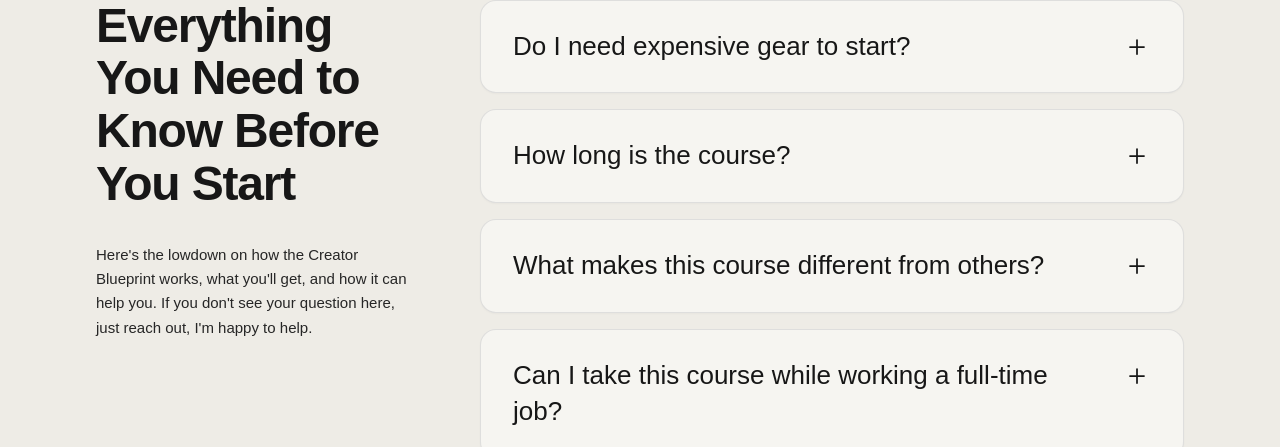
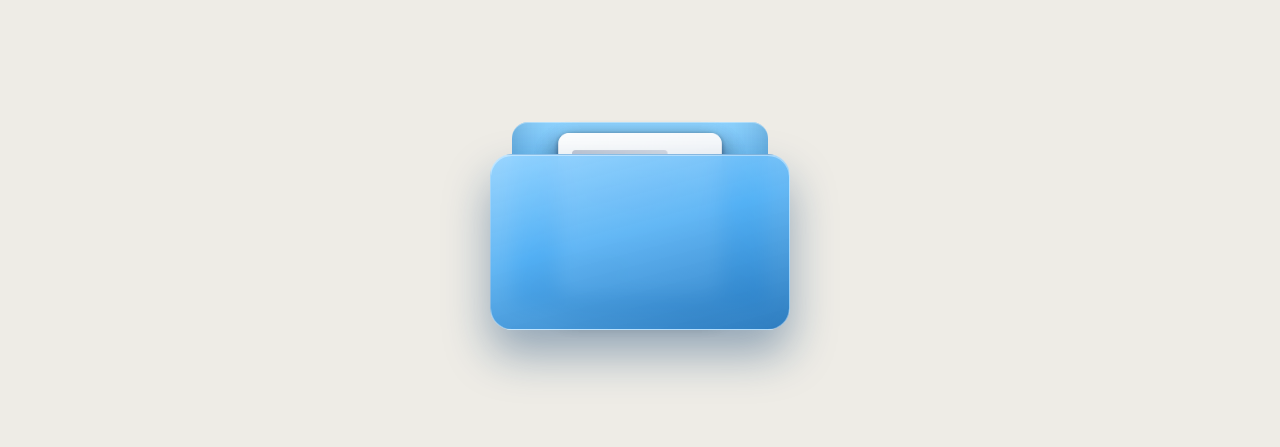
Before and after one commit to ayan-011/Upcoming_Portfolio, a Next.js app in the folder myapp/: page / in a window 1280 px wide. Shown: the part 6289-6736 px from the top of the page. Built offline with nearby package versions, Linux system fonts and the light colour scheme.

Commit message:
add a cool folder for resume

```diff
--- /dev/null
+++ b/myapp/app/components/FolderHoverReveal.tsx
@@ -0,0 +1,209 @@
+import React, { useState } from "react";
+import { motion } from "framer-motion";
+
+/**
+ * GlassyFolder
+ * -------------------------------------------------------------
+ * A frosted-glass sky-blue folder (macOS Finder folder palette).
+ * Files sit tucked inside and stay visible through the glass front
+ * even while closed. On hover the front flap swings open FORWARD/
+ * DOWN like a real hinged folder cover (hinge at the bottom crease,
+ * not the top), and the two files pop up out of the folder with a
+ * bouncy, magnetic spring.
+ *
+ * No glitch on enter/exit because:
+ * 1. Files are mounted once and never unmount — only transform +
+ *    opacity change, so there's no remount flash.
+ * 2. Only transform-level properties animate (x, y, rotate, scale,
+ *    rotateX) — never layout properties like top/left/width/height —
+ *    so the browser never reflows mid-animation.
+ * 3. Each file drives its own spring, so re-triggering hover mid
+ *    motion smoothly redirects instead of restarting (the "magnetic"
+ *    feel).
+ * 4. transformOrigin is pinned to where each element actually
+ *    hinges/exits from, so scale/rotate never jump from the wrong
+ *    pivot point.
+ * 5. Files keep a CONSTANT z-index, always beneath the glass front.
+ *    They still end up visually "in front" once open because at
+ *    their open resting position they no longer geometrically
+ *    overlap the flap at all — so there's nothing to switch, and
+ *    nothing to pop/glitch mid-flight.
+ *
+ * Dependencies: framer-motion
+ *   npm install framer-motion
+ */
+
+interface FileConfig {
+  id: string;
+  title: string;
+  meta: string;
+  restX: number;
+  restY: number;
+  rotate: number;
+  delay: number;
+}
+
+// Only two files now, bigger cards, gently fanned.
+const FILES: FileConfig[] = [
+  { id: "resume", title: "Resume.pdf", meta: "Updated Sep 2026", restX: -46, restY: -168, rotate: -7, delay: 0 },
+  { id: "portfolio", title: "Portfolio.pdf", meta: "Case studies", restX: 46, restY: -168, rotate: 7, delay: 0.06 },
+];
+
+const openSpring = { type: "spring" as const, stiffness: 320, damping: 15, mass: 0.85 };
+const closeSpring = { type: "spring" as const, stiffness: 420, damping: 23, mass: 0.7 };
+const lidSpring = { type: "spring" as const, stiffness: 220, damping: 19, mass: 1 };
+
+export default function GlassyFolder() {
+  const [open, setOpen] = useState(false);
+
+  return (
+    <div
+      style={{
+        minHeight: "70vh",
+        width: "100%",
+        display: "flex",
+        alignItems: "center",
+        justifyContent: "center",
+        // background: "radial-gradient(circle at 30% 20%, #0e1c3f 0%, #060912 55%, #020308 100%)",
+        // fontFamily: "'Inter', system-ui, -apple-system, BlinkMacSystemFont, sans-serif",
+      }}
+    >
+      <div
+        role="button"
+        tabIndex={0}
+        aria-pressed={open}
+        aria-label="Open folder to reveal files"
+        onMouseEnter={() => setOpen(true)}
+        onMouseLeave={() => setOpen(false)}
+        onFocus={() => setOpen(true)}
+        onBlur={() => setOpen(false)}
+        onClick={() => setOpen((v) => !v)}
+        style={{
+          position: "relative",
+          width: 300,
+          height: 260,
+          cursor: "pointer",
+          outline: "none",
+          perspective: 1000,
+        }}
+      >
+        {/* ---------------------------------------------------------- */}
+        {/* BACK PANEL — sits behind everything. Its gradient bottoms   */}
+        {/* out at the same tone the front glass bottoms out at, plus   */}
+        {/* an inset fade, so if it bleeds through the blur it blends   */}
+        {/* into shadow instead of showing as a mismatched seam.        */}
+        {/* ---------------------------------------------------------- */}
+        <div
+          style={{
+            position: "absolute",
+            left: 22,
+            right: 22,
+            top: 52,
+            height: 186,
+            borderRadius: "16px 16px 6px 6px",
+            background: "linear-gradient(180deg, #8FD3FE 0%, #5CB6F5 40%, #3B9AE0 70%, #2678BE 100%)",
+            boxShadow: "inset 0 1px 0 rgba(255,255,255,0.35), inset 0 -50px 60px -20px rgba(15,70,120,0.85)",
+            zIndex: 5,
+          }}
+        />
+
+        {/* ---------------------------------------------------------- */}
+        {/* FILES — mounted once, always at least partly visible;       */}
+        {/* sit behind the glass front (blurred through it) when        */}
+        {/* closed, then rise clear of it, sharp, when open. z-index    */}
+        {/* is CONSTANT (see note above) — no jump, no glitch.          */}
+        {/* ---------------------------------------------------------- */}
+        <div style={{ position: "absolute", left: "50%", bottom: 118, width: 0, height: 0 }}>
+          {FILES.map((f) => (
+            <motion.div
+              key={f.id}
+              initial={false}
+              animate={
+                open
+                  ? { x: f.restX, y: f.restY, rotate: f.rotate, scale: 1, opacity: 1 }
+                  : { x: 0, y: -14, rotate: 0, scale: 0.86, opacity: 0.92 }
+              }
+              transition={open ? { ...openSpring, delay: f.delay } : { ...closeSpring, delay: 0 }}
+              style={{
+                position: "absolute",
+                width: 190,
+                height: 192,
+                marginLeft: -95,
+                marginTop: -92,
+                borderRadius: 13,
+                background: "linear-gradient(165deg, #ffffff 0%, #f1f3f8 60%, #e6e9f2 100%)",
+                boxShadow: "0 16px 32px rgba(2, 8, 30, 0.45), 0 2px 6px rgba(2, 8, 30, 0.25)",
+                transformOrigin: "50% 100%",
+                zIndex: 15,
+                willChange: "transform, opacity",
+                padding: "20px 16px",
+                boxSizing: "border-box",
+                // "auto" (not "none") so hovering a file is hit-tested as
+                // hovering a descendant of the folder — that keeps the
+                // folder's mouseenter/mouseleave state open instead of
+                // falling through to the page behind the file
+                pointerEvents: "auto",
+              }}
+            >
+              <div style={{ width: "70%", height: 9, borderRadius: 4, background: "linear-gradient(90deg,#c3c9d6,#d7dbe4)", marginBottom: 12 }} />
+              <div style={{ width: "88%", height: 5, borderRadius: 2, background: "#dde1e9", marginBottom: 8 }} />
+              <div style={{ width: "78%", height: 5, borderRadius: 2, background: "#dde1e9", marginBottom: 8 }} />
+              <div style={{ width: "83%", height: 5, borderRadius: 2, background: "#dde1e9", marginBottom: 8 }} />
+              <div style={{ width: "60%", height: 5, borderRadius: 2, background: "#dde1e9" }} />
+              <div style={{ position: "absolute", bottom: 14, left: 16, right: 16 }}>
+                <div
+                  style={{
+                    fontSize: 11,
+                    fontWeight: 600,
+                    color: "#4b5468",
+                    whiteSpace: "nowrap",
+                    overflow: "hidden",
+                    textOverflow: "ellipsis",
+                  }}
+                >
+                  {f.title}
+                </div>
+                <div style={{ fontSize: 9, color: "#9aa1b0", marginTop: 2 }}>{f.meta}</div>
+              </div>
+            </motion.div>
+          ))}
+        </div>
+
+        {/* ---------------------------------------------------------- */}
+        {/* FOLDER FRONT — frosted glass, hinges at the BOTTOM and       */}
+        {/* swings forward/down (toward the viewer) like a real cover   */}
+        {/* ---------------------------------------------------------- */}
+        <motion.div
+          initial={false}
+          animate={{
+            rotateX: open ? -30 : 0,
+            y: open ? 2 : 0,
+            z: open ? 40 : 0,
+          }}
+          transition={lidSpring}
+          style={{
+            position: "absolute",
+            left: 0,
+            right: 0,
+            bottom: 0,
+            height: 176,
+            borderRadius: 22,
+            // hard, mostly-opaque sky-blue glass: masks the back panel
+            // completely, but is still just translucent enough (+ blur)
+            // to let the files ghost through as soft shapes
+            background: "linear-gradient(165deg, rgba(150,212,255,0.96) 0%, rgba(88,178,244,0.93) 45%, rgba(38,120,190,0.97) 100%)",
+            backdropFilter: "blur(10px) saturate(160%)",
+            WebkitBackdropFilter: "blur(10px) saturate(160%)",
+            border: "1px solid rgba(255,255,255,0.4)",
+            boxShadow: "0 24px 46px rgba(10, 60, 110, 0.4), inset 0 1px 0 rgba(255,255,255,0.4)",
+            transformOrigin: "50% 100%",
+            transformStyle: "preserve-3d",
+            zIndex: 20,
+          }}
+        />
+      </div>
+
+
+    </div>
+  );
+}
```
